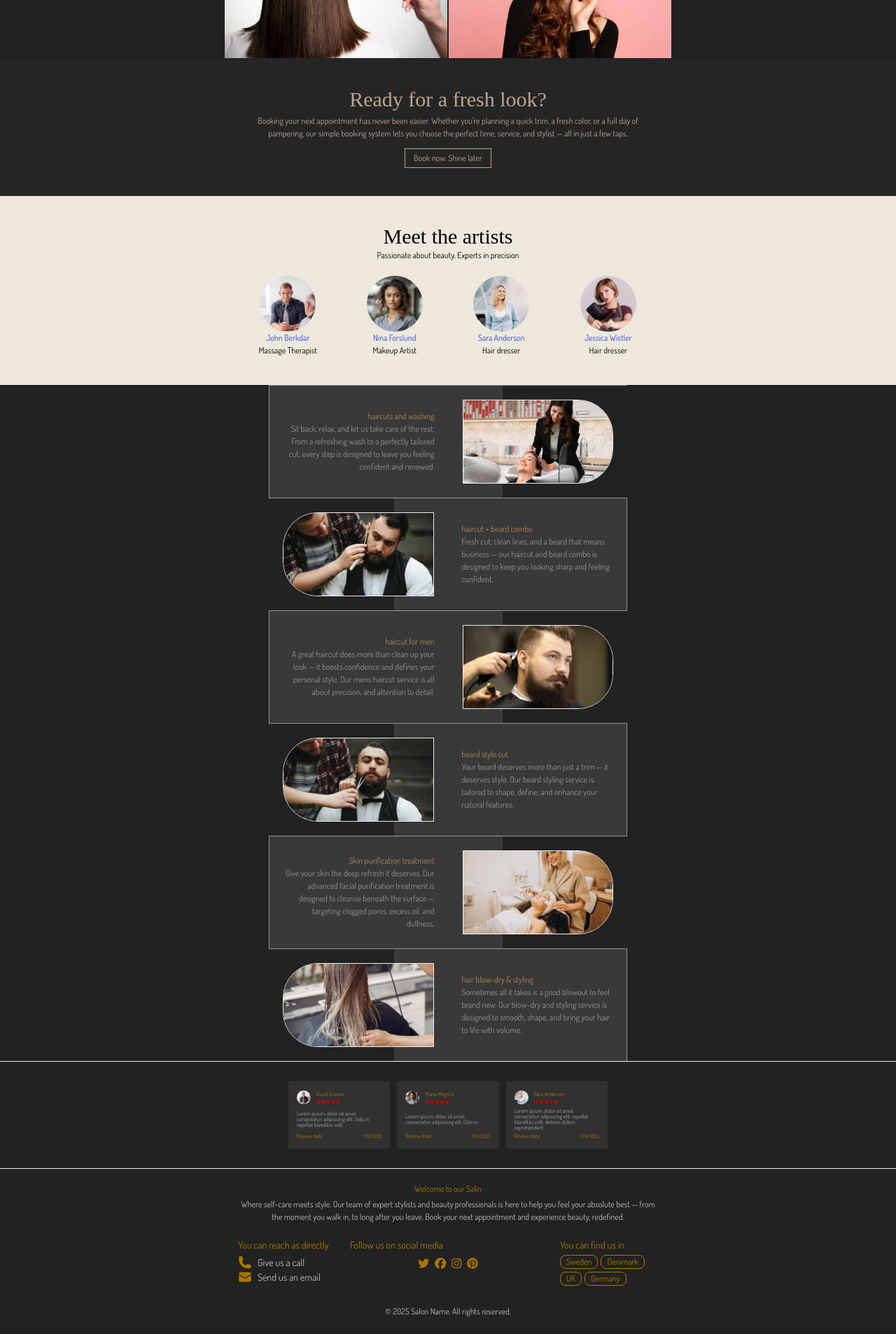
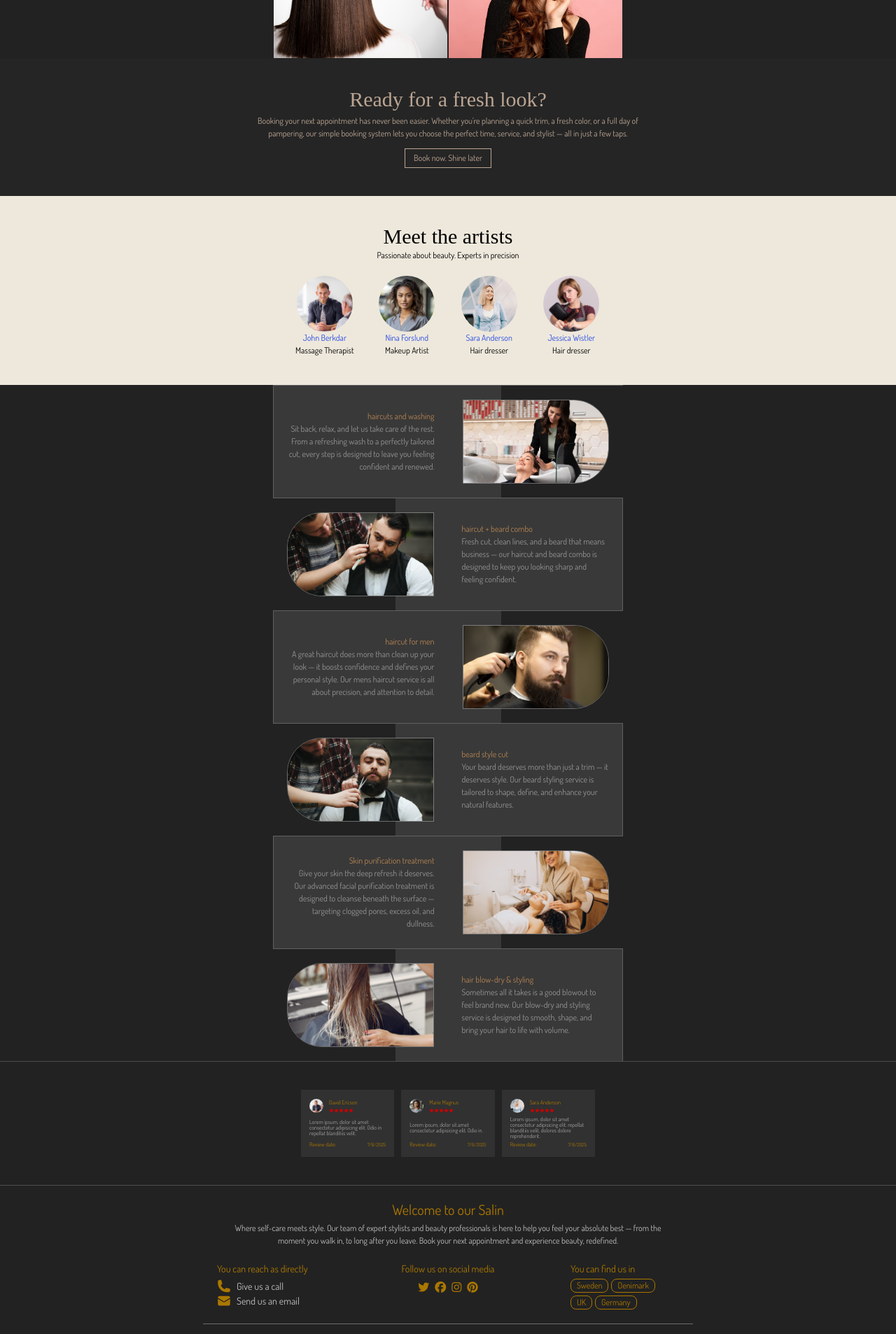
Before and after one commit to MustafaAltaie/salon-app, a Next.js app: page / in a window 1280 px wide. Shown: the part 880-2786 px from the top of the page at 70% size. Built offline with nearby package versions, Linux system fonts and the light colour scheme; no server answers; a web font is replaced by a local one.

Commit message:
style changes

```diff
--- a/src/app/components/deals/Deals.tsx
+++ b/src/app/components/deals/Deals.tsx
@@ -56,12 +56,12 @@ const Deals = ({ laptop }: Props) => {
 
     return (
         <section>
-            <div className={`dealsWrapper flex flex-col ${laptop && 'w-[40%] mx-auto'}`}>
+            <div className={`dealsWrapper flex flex-col ${laptop && 'w-[500px] mx-auto'}`}>
                 {/* card */}
                 {deals.map((item, index) =>
-                <div key={item.id} className='border-t-[0.5px] border-[#00000055] dark:border-[#ffffff77] flex items-center bg-[#ccc0a8] dark:bg-[#393939]'>
+                <div key={item.id} className='border-t-[0.5px] border-[#00000055] dark:border-[#ffffff33] flex items-center bg-[#ccc0a8] dark:bg-[#393939]'>
                     <div className='dealImageWrapper w-1/2 p-5'>
-                        <div className={`h-[120px] border-[0.5px] overflow-hidden ${index % 2 === 0 ? 'rounded-tr-[50px] rounded-br-[50px]' : 'rounded-tl-[50px] rounded-bl-[50px]'}`}>
+                        <div className={`h-[120px] border-[0.5px] border-[#00000055] dark:border-[#ffffff55] overflow-hidden ${index % 2 === 0 ? 'rounded-tr-[50px] rounded-br-[50px]' : 'rounded-tl-[50px] rounded-bl-[50px]'}`}>
                             <Image
                                 className='h-full w-full object-cover'
                                 src={item.image}
--- a/src/app/components/footer/Footer.tsx
+++ b/src/app/components/footer/Footer.tsx
@@ -8,12 +8,12 @@ interface Props {
 const Footer = ({ laptop }: Props) => {
     return (
         <footer className='bg-[#222]'>
-            <div className={`${laptop && 'w-1/2 mx-auto'}`}>
+            <div className={`${laptop && 'w-[700px] mx-auto'}`}>
                 <div className='text-center p-5'>
-                    <p className='text-[#a70] mb-1'>Welcome to our Salin</p>
-                    <h6 className='text-white opacity-70'>Where self-care meets style. Our team of expert stylists and beauty professionals is here to help you feel your absolute best — from the moment you walk in, to long after you leave. Book your next appointment and experience beauty, redefined.</h6>
+                    <h4 className='text-[#a70] mb-1'>Welcome to our Salin</h4>
+                    <h6 className='text-white opacity-70 px-5'>Where self-care meets style. Our team of expert stylists and beauty professionals is here to help you feel your absolute best — from the moment you walk in, to long after you leave. Book your next appointment and experience beauty, redefined.</h6>
                 </div>
-                <div className='flex gap-5 px-5 mb-7'>
+                <div className='flex gap-5 px-5 mb-5'>
                     <div className={`${laptop ? 'w-[25%]' : 'w-[40%]'}`}>
                         <h5 className='text-[#a70] mb-1'>You can reach as directly</h5>
                         <div>
@@ -28,7 +28,7 @@ const Footer = ({ laptop }: Props) => {
                         </div>
                     </div>
                     <div className={`${laptop ? 'w-[50%]' : 'w-[20%]'}`}>
-                        <h5 className='text-[#a70] mb-1'>Follow us on social media</h5>
+                        <h5 className={`text-[#a70] mb-1 ${laptop && 'text-center'}`}>Follow us on social media</h5>
                         <div className='flex gap-2 justify-center'>
                             <a href="#">
                                 <i className="fa-brands fa-twitter text-[#a70]"></i>
@@ -54,7 +54,7 @@ const Footer = ({ laptop }: Props) => {
                         </div>
                     </div>
                 </div>
-                <div>
+                <div className='border-t-[0.5px] border-[#ffffff55] pt-3'>
                     <h6 className="text-white opacity-70 text-center pb-4">
                         &copy; {new Date().getFullYear()} Salon Name. All rights reserved.
                     </h6>
--- a/src/app/components/home/HomeContent.tsx
+++ b/src/app/components/home/HomeContent.tsx
@@ -39,7 +39,7 @@ const Home = ({ laptop }: Props) => {
             <div className={`gradientBg overflow-hidden flex justify-center items-end ${laptop ? 'h-[450px]' : 'h-[600px]'}`}>
                 <Image
                     src='/images/empty1.png'
-                    className={`brightness-80 object-cover ${laptop ? 'object-center translate-y-6 w-[60%] h-[100%]' : 'w-[90%] h-[85%]'}`}
+                    className={`brightness-80 object-contain ${laptop ? 'object-center translate-y-6 w-[60%] h-[100%]' : 'w-[90%] h-[85%]'}`}
                     alt='Home image'
                     width={700}
                     height={700}
@@ -47,7 +47,7 @@ const Home = ({ laptop }: Props) => {
                 />
             </div>
             <h2 className='text-center p-2' style={{ fontFamily: '"Luxurious Script", cursive' }}>Women haircuts</h2>
-            <div className={`flex flex-wrap ${laptop && 'w-1/2 mx-auto'}`}>
+            <div className={`flex flex-wrap ${laptop && 'w-[500px] mx-auto'}`}>
                 {womanList.map(item =>
                 <div key={item.id} className='w-[calc(100%/2)] h-[200px] border-1 border-[#f9f9f9] dark:border-[#222]'>
                     <Image
--- a/src/app/components/review/Review.tsx
+++ b/src/app/components/review/Review.tsx
@@ -44,8 +44,8 @@ const Review = ({ laptop }: Props) => {
     ]);
 
     return (
-        <section className='border-t-[0.5px] border-b-[0.5px]'>
-            <div className={`flex flex-wrap gap-[10px] p-7 ${laptop && 'w-[40%] mx-auto'}`}>
+        <section className='border-t-[0.5px] dark:border-b-[0.5px] border-[#00000055] dark:border-[#ffffff33]'>
+            <div className={`flex flex-wrap gap-[10px] p-10 ${laptop && 'w-[500px] mx-auto'}`}>
                 {/* review */}
                 {reviews.map(review =>
                 <div key={review.id} className='flex flex-col justify-between bg-[#00000018] p-3 dark:bg-[#ffffff11]' style={{ width: 'calc(100%/3 - 20px/3)' }}>
--- a/src/app/components/section2/Section2.tsx
+++ b/src/app/components/section2/Section2.tsx
@@ -48,7 +48,7 @@ const Section2 = ({ laptop }: Props) => {
                 <h6 className={`text-[#bba593] mt-1 mb-3 ${laptop && 'px-70'}`}>Booking your next appointment has never been easier. Whether you're planning a quick trim, a fresh color, or a full day of pampering, our simple booking system lets you choose the perfect time, service, and stylist — all in just a few taps.</h6>
                 <h6 className='border-[0.5px] border-[#bba593] text-[#bba593] py-1 px-3 w-fit mx-auto'>Book now. Shine later</h6>
             </div>
-            <div className={`bg-[#EEE8DC] py-10 ${laptop && 'w-[50%] mx-auto'}`}>
+            <div className={`bg-[#EEE8DC] py-10 ${laptop && 'w-[500px] mx-auto'}`}>
                 <h2 className='text-black' style={{ fontFamily: '"Luxurious Script", cursive' }}>Meet the artists</h2>
                 <h6 className='text-black'>Passionate about beauty. Experts in precision</h6>
                 <div className='flex flex-wrap gap-[10px] px-5'>
```
